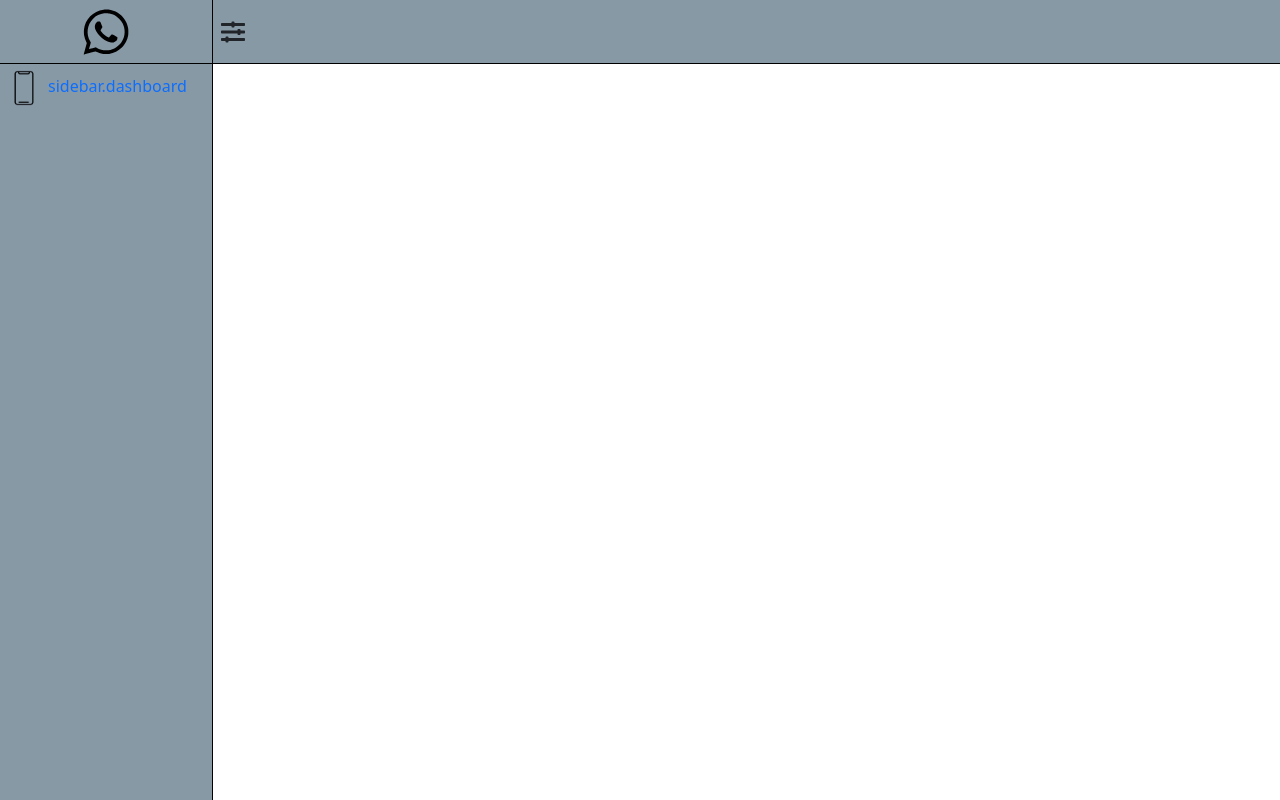
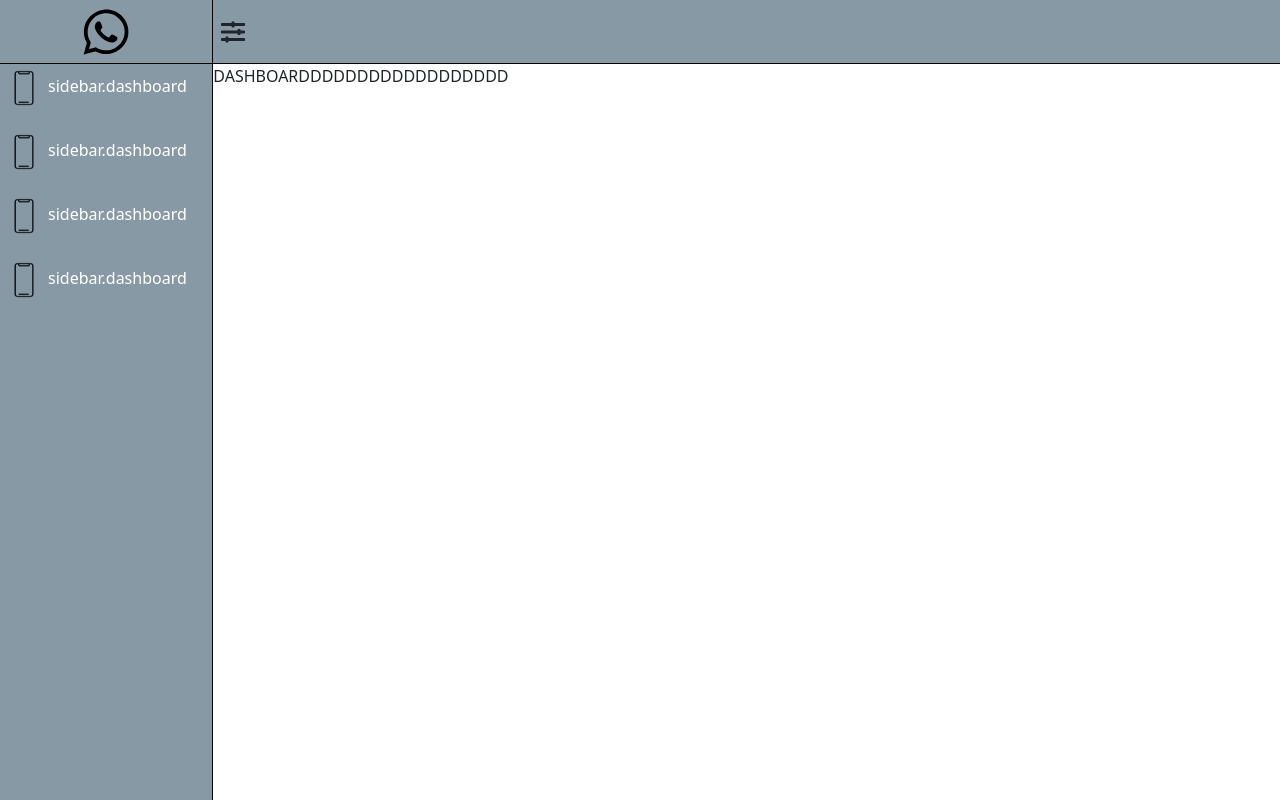
Before and after one commit to girishhh/react-sidebars, a React (Create React App) app: page / in a window 1280 px wide. Built offline with nearby package versions, Linux system fonts and the light colour scheme.

Commit message:
routes added

```diff
--- a/package.json
+++ b/package.json
@@ -11,6 +11,7 @@
     "react": "^17.0.2",
     "react-bootstrap": "^2.0.4",
     "react-dom": "^17.0.2",
+    "react-router-dom": "^6.2.1",
     "react-scripts": "5.0.0",
     "sass": "^1.45.1"
   },
--- a/src/App.jsx
+++ b/src/App.jsx
@@ -1,9 +1,22 @@
-import './App.scss';
-import DefaultLayout from './layouts/DefaultLayout';
+import React from "react";
+import { BrowserRouter, Route, Routes } from "react-router-dom";
+import "./App.scss";
+import Dashboard from "./components/Dashboard";
+import NotFound from "./components/NotFound";
+import Notification from "./components/Notification";
+import DefaultLayout from "./layouts/DefaultLayout";
 
 function App() {
   return (
-    <DefaultLayout />
+    <BrowserRouter>
+      <Routes>
+        <Route path="/" element={<DefaultLayout />}>
+          <Route index element={<Dashboard />} />
+          <Route path="notification" element={<Notification />} />
+          <Route path="*" element={<NotFound />} />
+        </Route>
+      </Routes>
+    </BrowserRouter>
   );
 }
 
--- /dev/null
+++ b/src/components/Dashboard.jsx
@@ -0,0 +1,7 @@
+import React from "react";
+
+function Dashboard() {
+  return <>DASHBOARDDDDDDDDDDDDDDDDDD</>;
+}
+
+export default Dashboard;
--- /dev/null
+++ b/src/components/NotFound.jsx
@@ -0,0 +1,7 @@
+import React from "react";
+
+function NotFound() {
+  return <>NOT FOUNDDDDDDDDDDDDDDDDDD</>;
+}
+
+export default NotFound;
--- /dev/null
+++ b/src/components/Notification.jsx
@@ -0,0 +1,7 @@
+import React from "react";
+
+function Notification() {
+  return <>NOTIFICATIONNNNNNNNNNNNNNNNNN</>;
+}
+
+export default Notification;
--- a/src/layouts/DefaultLayout.jsx
+++ b/src/layouts/DefaultLayout.jsx
@@ -1,11 +1,12 @@
 import classNames from "classnames";
 import { useState } from "react";
 import { Col, Row } from "react-bootstrap";
+import { Outlet } from "react-router-dom";
 import "./DefaultLayout.scss";
 import Header from "./Header";
 import SideBar from "./SideBar";
 
-function DefaultLayout({ children }) {
+function DefaultLayout(props) {
   const [shrink, setShrink] = useState(false);
   const toggleSidebar = () => {
     setShrink(!shrink);
@@ -13,11 +14,11 @@ function DefaultLayout({ children }) {
   return (
     <Row className="h-100 mx-0 default-layout">
       <Col md={classNames({0: shrink, 2: !shrink})} className={classNames("px-0",{"shrink-sidebar": shrink,"unshrink": !shrink})}>
-        <SideBar />
+        <SideBar shrink={shrink} />
       </Col>
       <Col className="px-0">
         <Header toggleSidebar={toggleSidebar} />
-        {children}
+        <Outlet />
       </Col>
     </Row>
   );
--- a/src/layouts/SideBar.jsx
+++ b/src/layouts/SideBar.jsx
@@ -1,34 +1,53 @@
+import classNames from "classnames";
+import { Nav, NavItem } from "react-bootstrap";
+import { Link } from "react-router-dom";
+import IPHONE from "../styles/images/iphone.png";
+import LOGO from "../styles/images/whatsapp.svg";
 import "./SideBar.scss";
-import LOGO from "../styles/images/whatsapp.svg";
-import IPHONE from "../styles/images/iphone.png";
-import { Nav, NavItem, NavLink } from "react-bootstrap";
 
 const SideNavBarItems = [
   {
-    path: "test",
+    path: "/",
+    img: IPHONE,
+    alt: "sidebar.dashboardAltText",
+    title: "sidebar.dashboard",
+  },
+  {
+    path: "/notification",
+    img: IPHONE,
+    alt: "sidebar.dashboardAltText",
+    title: "sidebar.dashboard",
+  },
+  {
+    path: "/test",
+    img: IPHONE,
+    alt: "sidebar.dashboardAltText",
+    title: "sidebar.dashboard",
+  },
+  {
+    path: "/kjkj",
     img: IPHONE,
     alt: "sidebar.dashboardAltText",
     title: "sidebar.dashboard",
   },
 ];
 
-function SideBar() {
+function SideBar({ shrink }) {
   return (
     <div className="side-bar h-100">
       <div className="sidebar-logo d-flex justify-content-center align-items-center">
         <img src={LOGO} className="logo" alt="logo" />
       </div>
 
-      <Nav className="flex-column">
+      <Nav className={classNames("flex-column", {"align-items-center": shrink})}>
         {SideNavBarItems.map((item) => (
           <NavItem key={item.path} className="mb-3">
-            <NavLink
-              to={item.path}
-              className="p-0"
-            >
+            <Nav.Link as={Link}  to={item.path} className="p-0">
               <img src={item.img} alt={item.alt} className="side-bar-icon" />
-              {item.title}
-            </NavLink>
+              <span className={classNames({ "d-none": shrink })}>
+                {item.title}
+              </span>
+            </Nav.Link>
           </NavItem>
         ))}
       </Nav>
--- a/src/layouts/SideBar.scss
+++ b/src/layouts/SideBar.scss
@@ -2,12 +2,17 @@
 
 .side-bar {
   background-color: $primary;
+  color: $white;
+  a {
+    color: $white;
+  }
   border-right: 1px solid black;
   .sidebar-logo {
     height: 4rem;
     border-bottom: 1px solid black;
   }
-  .logo, .side-bar-icon {
+  .logo,
+  .side-bar-icon {
     width: 3rem;
   }
 }
--- a/src/styles/_colors.scss
+++ b/src/styles/_colors.scss
@@ -1 +1,2 @@
 $primary: #8899A6;
+$white: white;
```
Also changed, not shown: src/components/WithLayout.jsx (added, +21 -0 lines), 1 other file (tests, documents, lock files or other folders).
